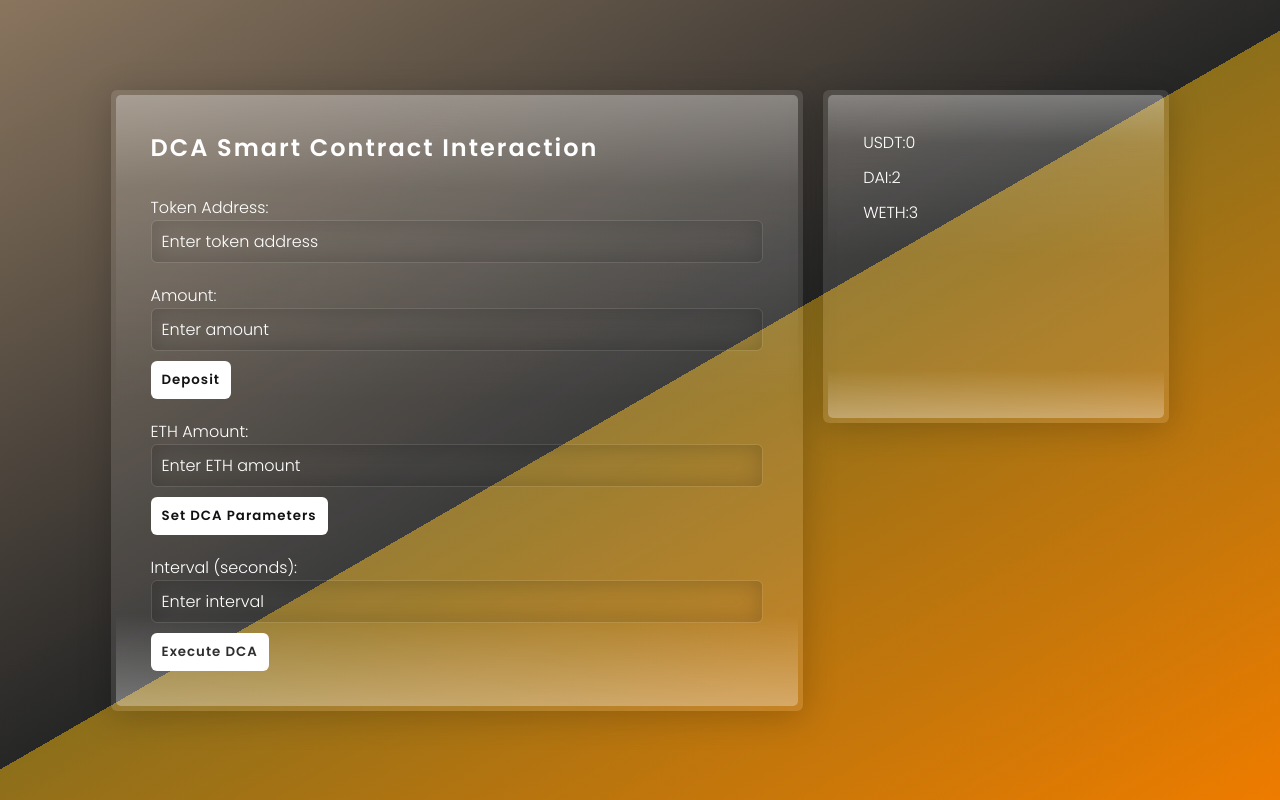
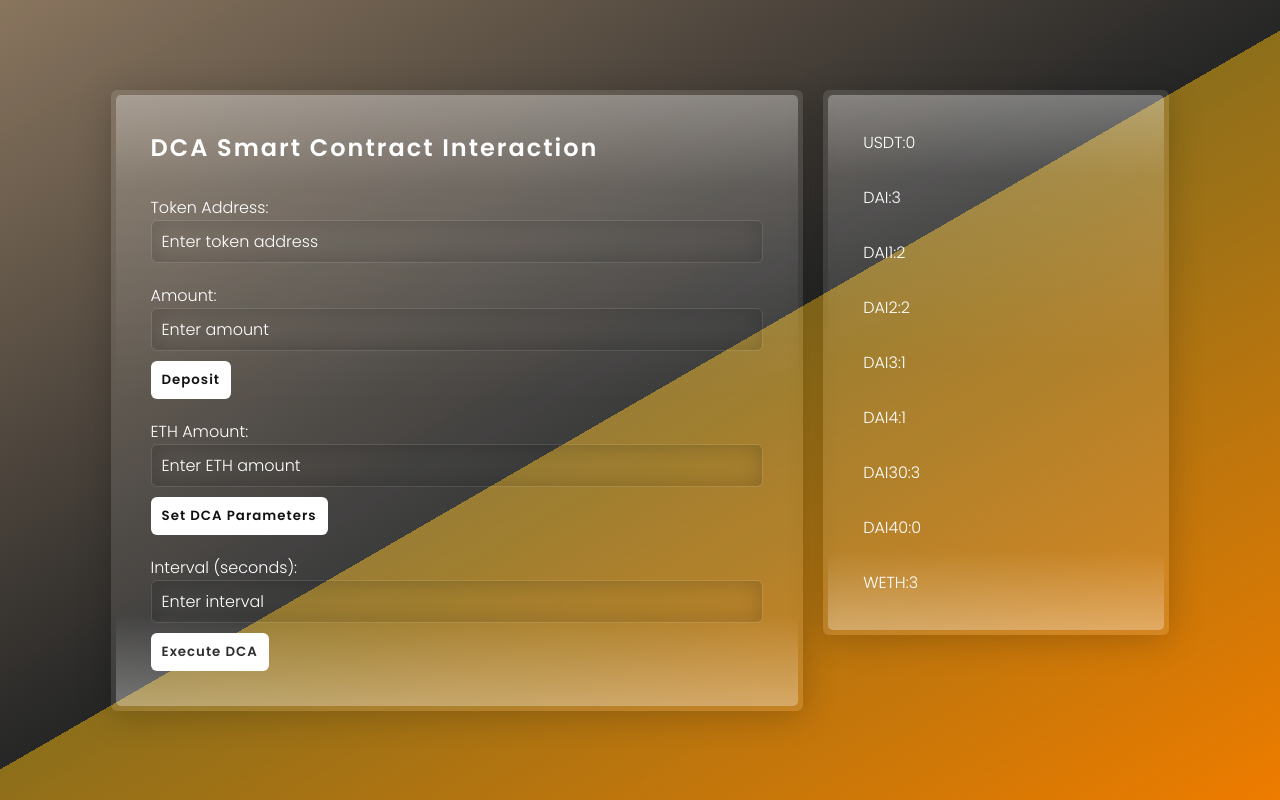
Before and after one commit to IvanLukianenko/DCA-Project, a React (Create React App) app in the folder frontend/: page / in a window 1280 px wide. Built offline with nearby package versions, Linux system fonts and the light colour scheme.

Commit message:
upd the balance

```diff
--- a/frontend/src/App.css
+++ b/frontend/src/App.css
@@ -38,6 +38,7 @@ section {
   position: relative;
   display: flex;
   flex-direction: column;
+  gap: 20px;
 }
 
 .form {
@@ -72,7 +73,7 @@ section {
   display: grid;
   align-content: center;
   grid-template-columns: 2fr 1fr;
-  grid-template-rows: 5fr 4fr;
+  /* grid-template-rows: 5fr 9fr; */
   grid-template-areas:
     "form persondata"
     "form .";
--- a/frontend/src/App.js
+++ b/frontend/src/App.js
@@ -9,6 +9,12 @@ const dcaAddress = "0xAE246E208ea35B3F23dE72b697D47044FC594D5F";
 const erc20TokenAdresses = {
   'USDT': '0xdAC17F958D2ee523a2206206994597C13D831ec7',
   'DAI': '0x6B175474E89094C44Da98b954EedeAC495271d0F',
+  'DAI1': '0x6B175474E89094C44Da98b954EedeAC495271d0F',
+  'DAI2': '0x6B175474E89094C44Da98b954EedeAC495271d0F',
+  'DAI3': '0x6B175474E89094C44Da98b954EedeAC495271d0F',
+  'DAI4': '0x6B175474E89094C44Da98b954EedeAC495271d0F',
+  'DAI30': '0x6B175474E89094C44Da98b954EedeAC495271d0F',
+  'DAI40': '0x6B175474E89094C44Da98b954EedeAC495271d0F',
   'WETH': '0xC02aaA39b223FE8D0A0e5C4F27eAD9083C756Cc2'
 }
 
@@ -105,12 +111,12 @@ class UI extends Component {
   };
   async getPersonTokenData() {
     let currentAccount, token_name_to_balance = await this.dcaApp.getTokenBalances();
-    console.log(currentAccount);
+
     let tokens_to_info = [];
     for (let key in token_name_to_balance) {
       tokens_to_info.push(<label htmlFor="token">
         {key}:
-        <p>{token_name_to_balance[key]}</p>
+        <p> {token_name_to_balance[key]}</p>
       </label>);
     }
     let token_person_data_div = document.getElementById('tokenPersonData');
@@ -170,7 +176,7 @@ class UI extends Component {
           <div className="token persondata" id='tokenPersonData'>
             <label htmlFor="token">
               token:
-              <p>a</p>
+              <p> a </p>
             </label>
           </div>
         </div>
```
